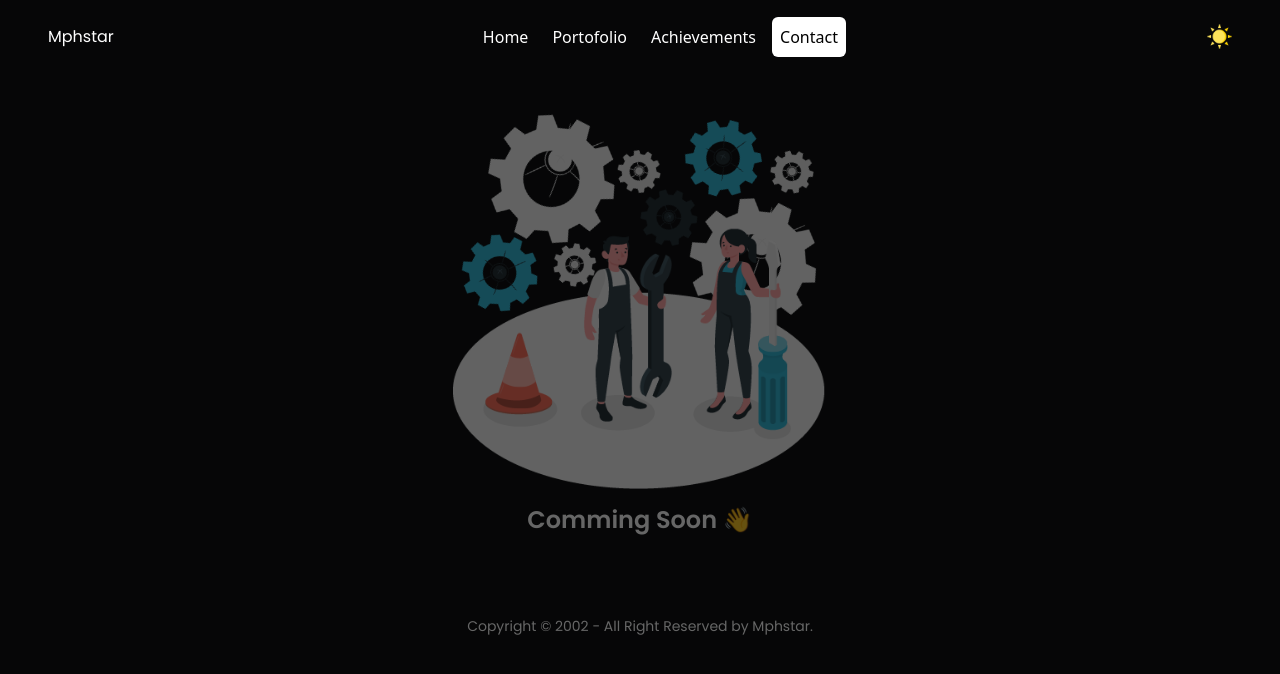
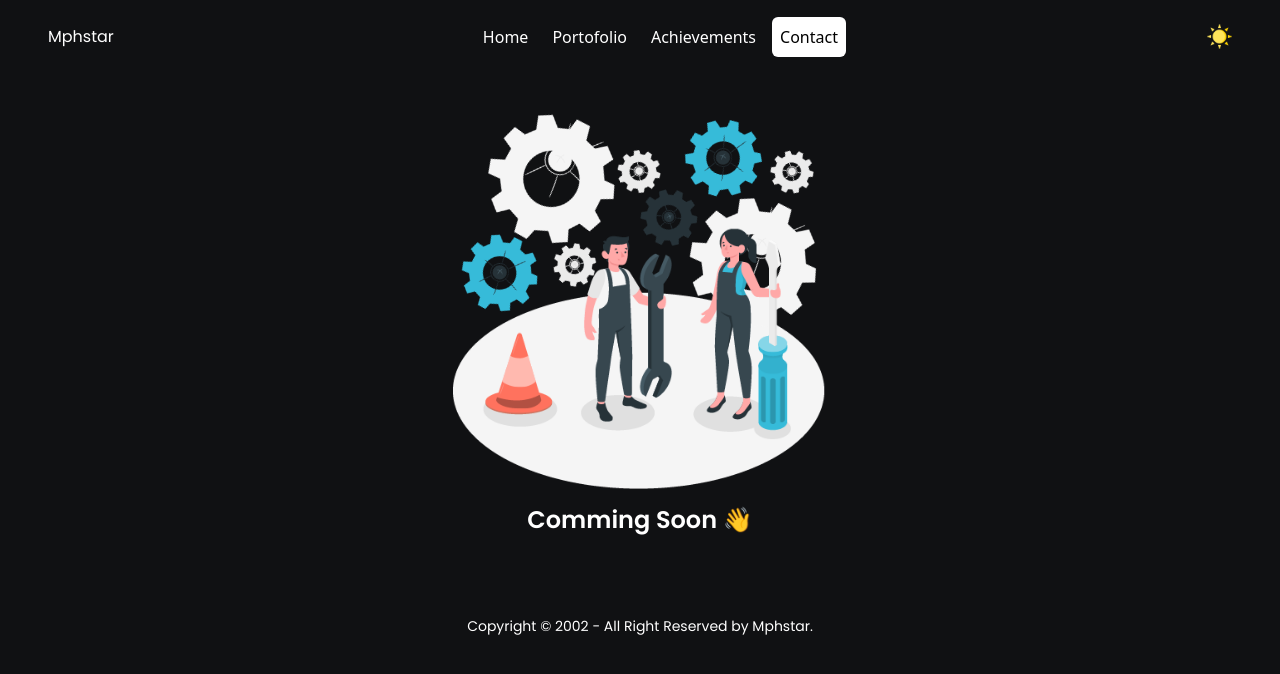
Before and after one commit to mphstar/portfolio-website, a Next.js app: page /contact in a window 1280 px wide. Shown: the top 674 px of the page. Built offline with nearby package versions, Linux system fonts and the light colour scheme.

Commit message:
fixing navbar

```diff
--- a/package.json
+++ b/package.json
@@ -4,12 +4,11 @@
   "private": true,
   "scripts": {
     "dev": "next dev",
-    "build": "next build && next export",
+    "build": "next build",
     "start": "next start",
     "lint": "next lint"
   },
   "dependencies": {
-    "@heroicons/react": "^2.0.16",
     "@types/node": "18.15.8",
     "@types/react": "18.0.29",
     "@types/react-dom": "18.0.11",
@@ -25,7 +24,8 @@
     "react-icons": "^4.8.0",
     "react-sketch-canvas": "^6.2.0",
     "react-typed": "^1.2.0",
-    "typescript": "5.0.2"
+    "typescript": "5.0.2",
+    "@heroicons/react": "^2.0.16"
   },
   "devDependencies": {
     "@tailwindcss/typography": "^0.5.9",
--- a/src/components/Navbar.tsx
+++ b/src/components/Navbar.tsx
@@ -38,7 +38,7 @@ export default function Navbar(props: typeTitle) {
 
     return (
         <>
-            <div onClick={(prev) => setStatus(!prev)} className={`bg-black transition opacity-60 z-[101] h-screen w-screen fixed bottom-0 ${!statusDrawer ? "opacity-0 pointer-events-none" : ""}`}></div>
+            <div onClick={(prev) => setStatus(!prev)} className={`bg-black transition  z-[101] h-screen w-screen fixed bottom-0 ${statusDrawer ? "opacity-60 pointer-events-auto" : "opacity-0 pointer-events-none"}`}></div>
             <div className=' flex justify-between fixed w-full items-center z-[101] py-4'>
                 {/* burger */}
                 <div onClick={() => {
```
